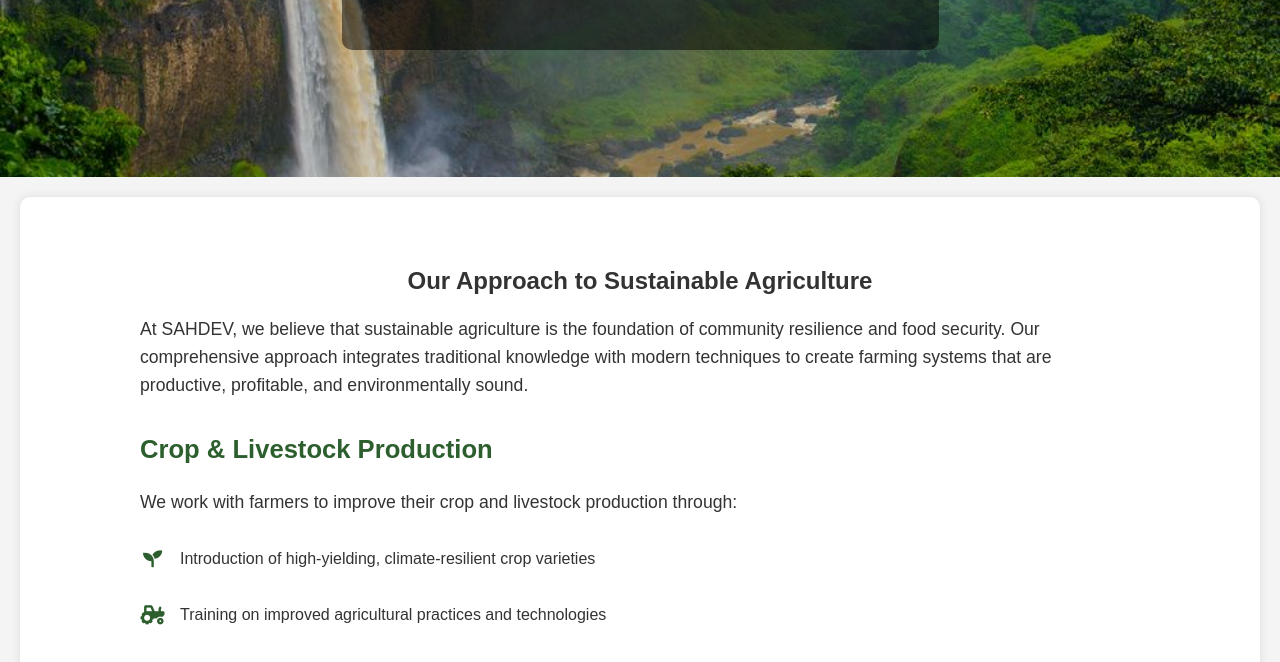
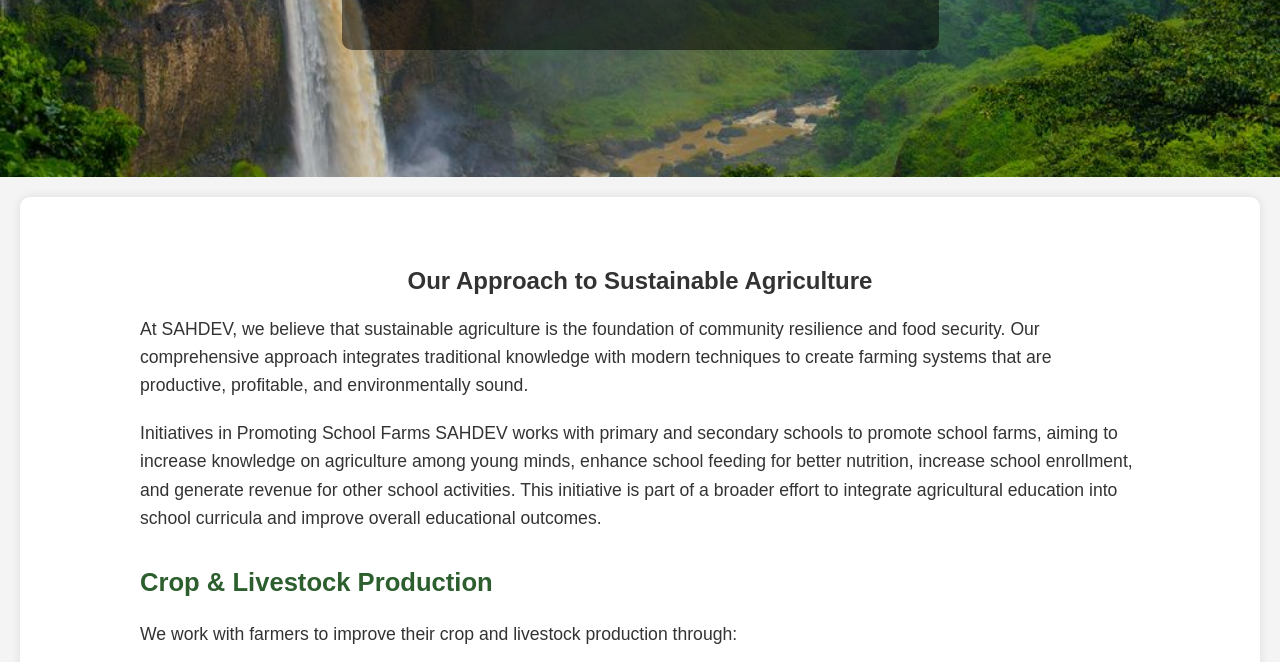
Before and after one commit to LOHRENZOEVAN/sahdev, a plain HTML site: page sus.html in a window 1280 px wide. Shown: the part 351-1013 px from the top of the page. Drawn offline with Linux system fonts and the light colour scheme.

Commit message:
updated language

```diff
--- a/sus.html
+++ b/sus.html
@@ -30,7 +30,9 @@
         <h2>Our Approach to Sustainable Agriculture</h2>
         <div class="content-block">
             <p>At SAHDEV, we believe that sustainable agriculture is the foundation of community resilience and food security. Our comprehensive approach integrates traditional knowledge with modern techniques to create farming systems that are productive, profitable, and environmentally sound.</p>
-
+            <p>Initiatives in Promoting School Farms
+SAHDEV works with primary and secondary schools to promote school farms, aiming to increase knowledge on agriculture among young minds, enhance school feeding for better nutrition, increase school enrollment, and generate revenue for other school activities. This initiative is part of a broader effort to integrate agricultural education into school curricula and improve overall educational outcomes.
+</p>
             <h3>Crop & Livestock Production</h3>
             <p>We work with farmers to improve their crop and livestock production through:</p>
             <ul class="feature-list">
```
